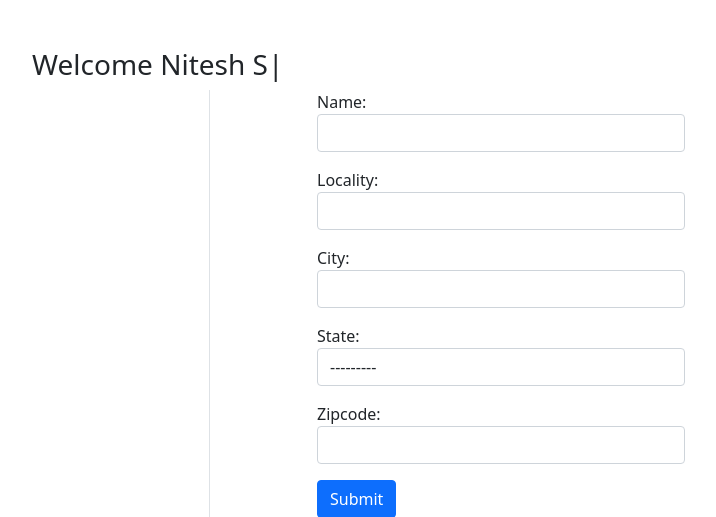
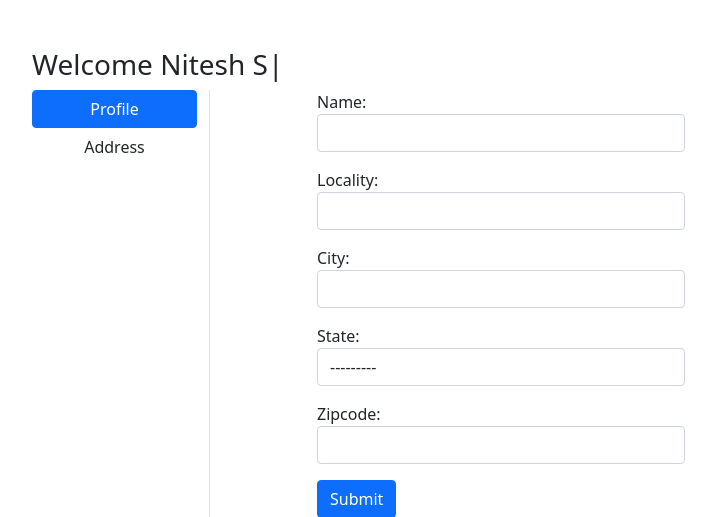
Before and after one commit to Nitesh-Singh-5/sureShop, a Django app: page /profile/ in a window 1280 px wide. Shown: the part 56-573 px from the top of the page, without its empty margins (50-766 px from the left). Run offline with Django 3.2, Linux system fonts and the light colour scheme; a user stored in the database is signed in; data comes from the database, SQL or seed files in the repository; some libraries are stand-ins or nearby versions.

Commit message:
Update profile.html

```diff
--- a/app/templates/app/profile.html
+++ b/app/templates/app/profile.html
@@ -6,7 +6,10 @@
   <div class="row">
     <h3>Welcome <span class="text-capitalize" id="typed" ></span></h3>
     <div class="col-sm-2 border-end">
-
+      <ul class="list-unstyled">
+        <li class="d-grid"><a href="{% url 'profile' %}" class="btn {{active}}">Profile</a></li>
+        <li class="d-grid"><a href="{% url 'address' %}" class="btn">Address</a></li>
+      </ul>
     </div>
     <div class="col-sm-8 offset-sm-1">
       <form action="" method="post">
```
